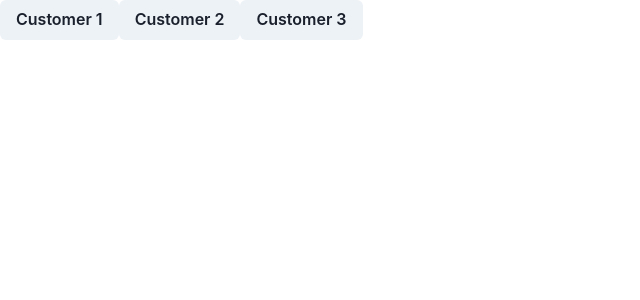
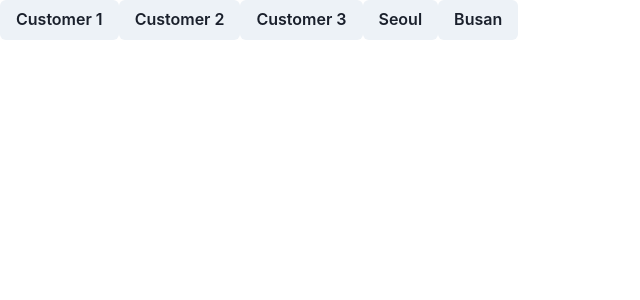
Before and after one commit to smil98/react20231031, a React (Create React App) app: page / in a window 1280 px wide. Shown: the top 300 px of the page, without its empty margins (0-640 px from the left). Built offline with nearby package versions, Linux system fonts and the light colour scheme.

Commit message:
react route: useParams to read dynamic param(similar to path variable)

```diff
--- a/src/App.js
+++ b/src/App.js
@@ -7,6 +7,7 @@ import {
   Route,
   RouterProvider,
   useNavigate,
+  useParams,
   useSearchParams,
 } from "react-router-dom";
 import { Box, Button, Flex, Heading, Text } from "@chakra-ui/react";
@@ -20,6 +21,9 @@ function Home() {
         <Button onClick={() => navigate("/path1?id=1")}>Customer 1</Button>
         <Button onClick={() => navigate("/path1?id=2")}>Customer 2</Button>
         <Button onClick={() => navigate("/path1?id=3")}>Customer 3</Button>
+
+        <Button onClick={() => navigate("/path2/seoul")}>Seoul</Button>
+        <Button onClick={() => navigate("/path2/busan")}>Busan</Button>
       </Box>
       <Box>
         <Outlet />
@@ -52,11 +56,25 @@ function AComp() {
   );
 }
 
+function BComp() {
+  // hook that gets dynamic param
+  const params = useParams();
+  console.log(params);
+  return (
+    <Box>
+      B Component
+      {params.address}
+    </Box>
+  );
+}
+
 const routes = createBrowserRouter(
   createRoutesFromElements(
     <>
       <Route path="/" element={<Home />}>
         <Route path="path1" element={<AComp />} />
+        {/* dynamic param: similar to path variable of spring web mvc*/}
+        <Route path="path2/:address" element={<BComp />} />
       </Route>
     </>,
   ),
```
